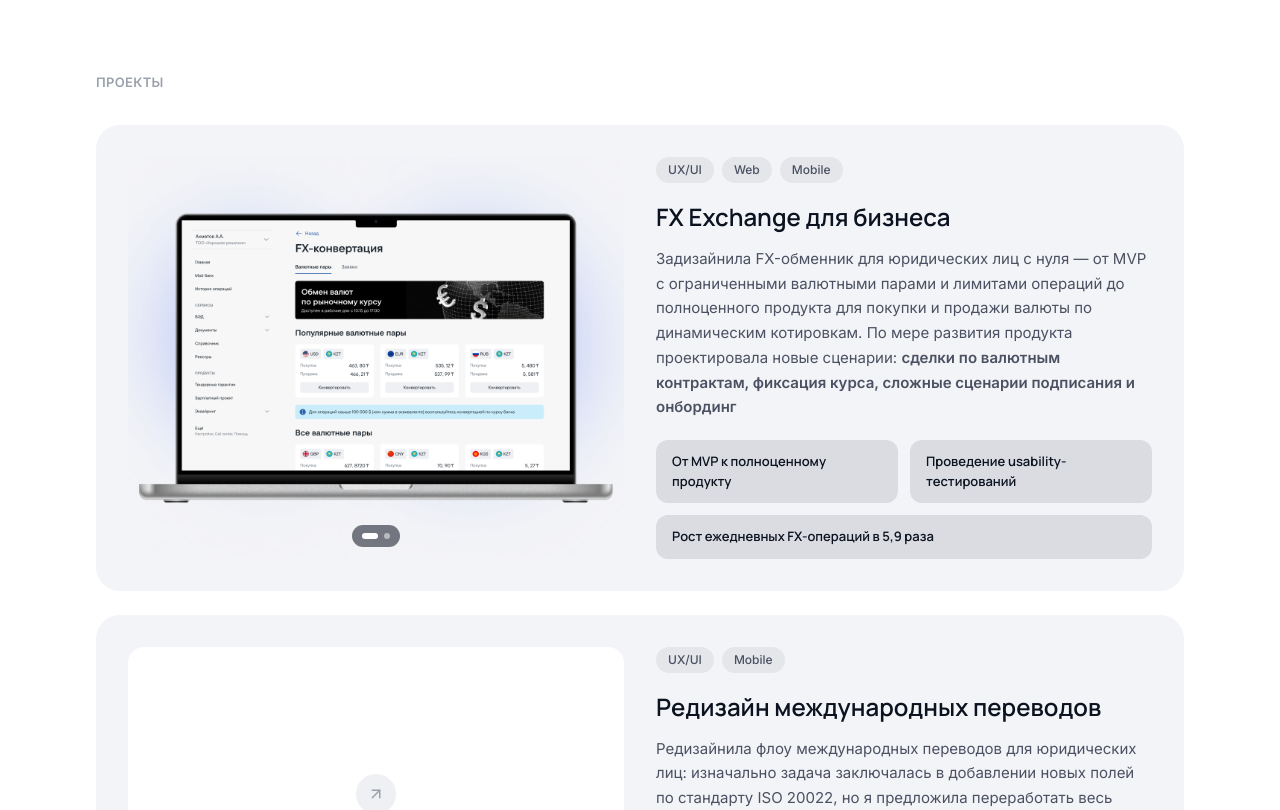
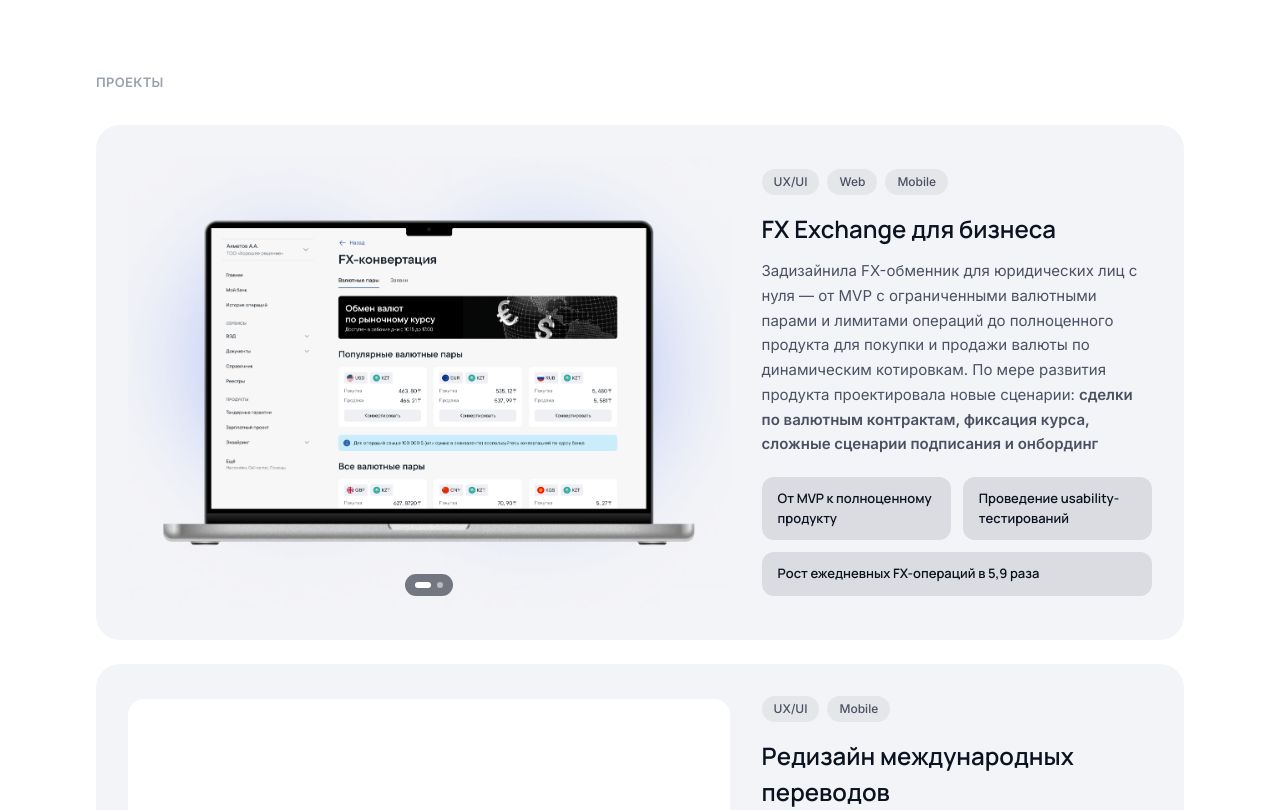
Before and after one commit to aisuluaitbayeva/aisulu-portfolio, a React (Vite) app: page / in a window 1280 px wide. Shown: the part 454-1264 px from the top of the page. Built offline with nearby package versions, Linux system fonts and the light colour scheme.

Commit message:
Update Projects – изменить соотношение изображений и соотношение контекста

```diff
--- a/src/App.jsx
+++ b/src/App.jsx
@@ -118,7 +118,7 @@ function SlideContent({ item, variant = "thumbnail" }) {
   return (
     <>
       <div
-        className="relative rounded-2xl h-full min-h-[280px] overflow-hidden cursor-zoom-in"
+        className="relative rounded-2xl aspect-[4/3] overflow-hidden cursor-zoom-in"
         style={{ background: "#FFFFFF" }}
         onMouseEnter={() => setPaused(true)}
         onMouseLeave={() => setPaused(false)}
@@ -348,11 +348,13 @@ export default function App() {
           {projects.map((p, i) => (
             <div
               key={i}
-              className="rounded-3xl p-6 md:p-8 grid md:grid-cols-2 gap-8 items-stretch"
+              className="rounded-3xl p-6 md:p-8 grid md:grid-cols-5 gap-8 items-center"
               style={{ background: "#F3F4F7" }}
             >
-              <ProjectMedia media={p.media} altBase={p.title} />
-              <div className="flex flex-col justify-center">
+              <div className="md:col-span-3">
+                <ProjectMedia media={p.media} altBase={p.title} />
+              </div>
+              <div className="md:col-span-2 flex flex-col justify-center">
                 <div className="flex gap-2 mb-4 flex-wrap">
                   {p.chips.map((c) => (
                     <span
```
